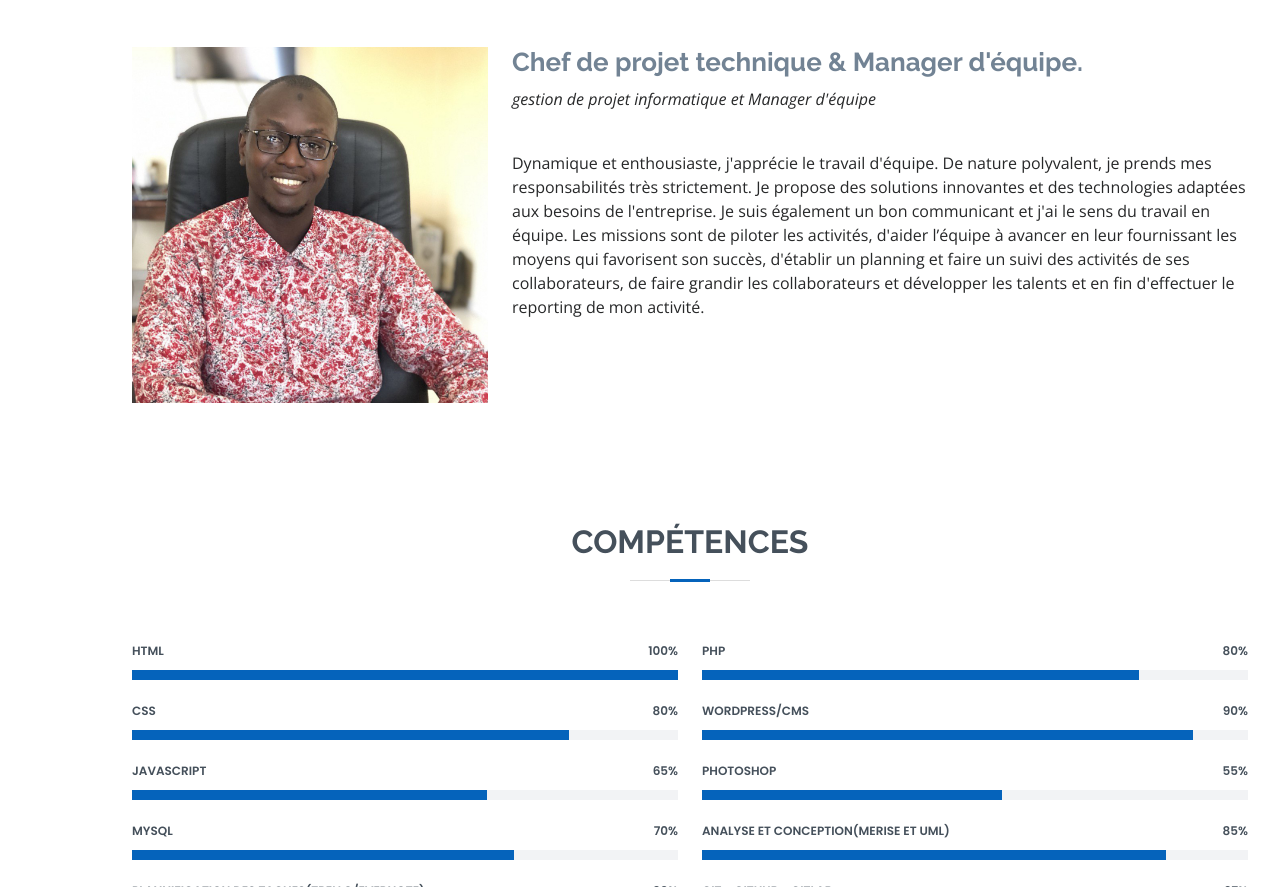
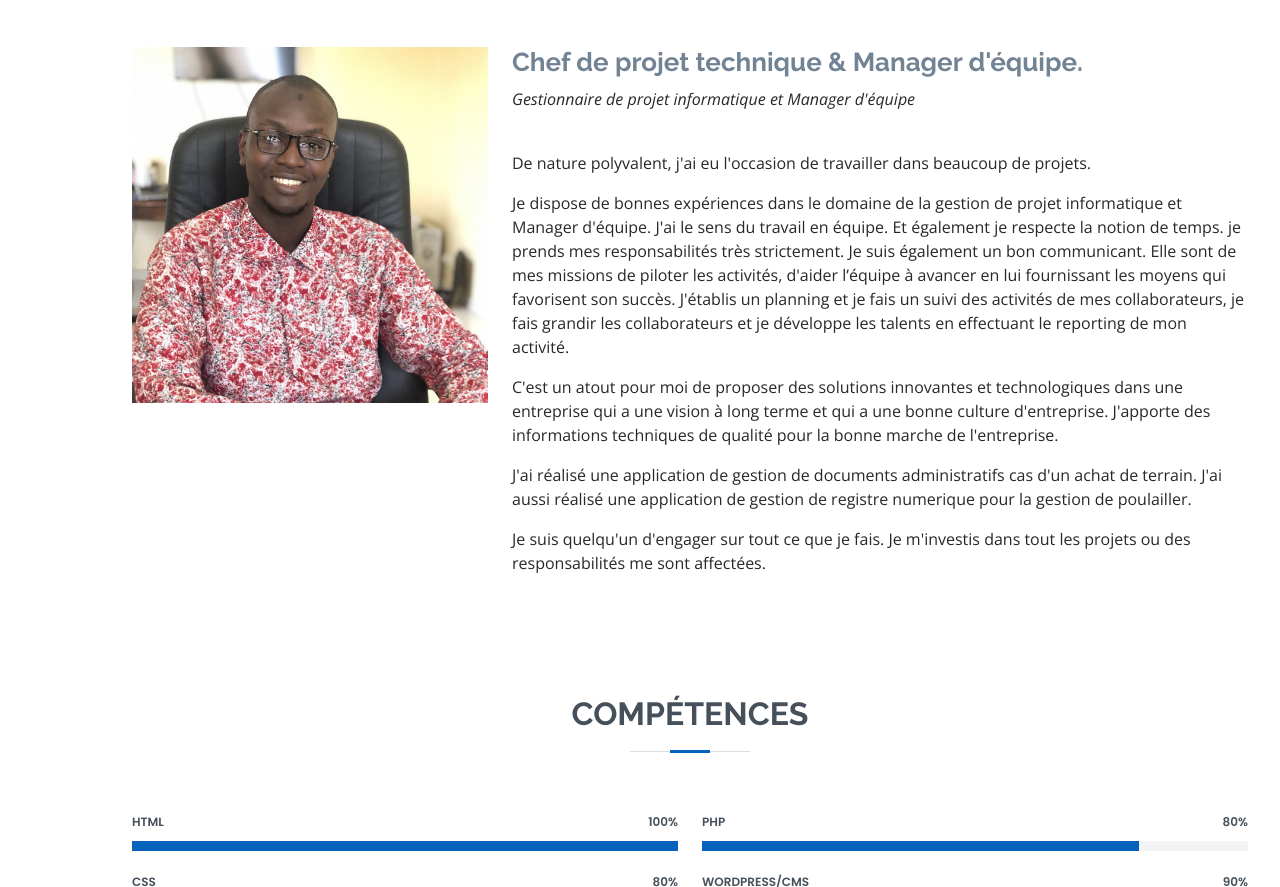
Before and after one commit to fallougeekeralafunti/MyResume, a plain HTML site: page index.html in a window 1280 px wide. Shown: the part 921-1808 px from the top of the page. Drawn offline with nearby package versions, Linux system fonts and the light colour scheme.

Commit message:
marketing de moi meme

```diff
--- a/index.html
+++ b/index.html
@@ -89,20 +89,27 @@
           <div class="col-lg-8 pt-4 pt-lg-0 content">
             <h3>Chef de projet technique &amp; Manager d'équipe.</h3>
             <p class="fst-italic">
-              gestion de projet informatique et Manager d'équipe
+              Gestionnaire de projet informatique et Manager d'équipe
             </p>
 
             <br>
 
             <p>
-              Dynamique et enthousiaste, j'apprécie le travail d'équipe. De nature polyvalent, je prends mes responsabilités très strictement. Je propose des solutions
-              innovantes et des technologies adaptées aux besoins de l'entreprise. Je suis également un bon communicant et j'ai le sens du travail en équipe.
-              Les missions sont de piloter les activités, d'aider l’équipe à avancer en leur fournissant les moyens qui favorisent son succès, d'établir un planning et faire un suivi des activités de ses collaborateurs, de faire grandir les collaborateurs et développer les talents et en fin d'effectuer le reporting de mon activité.
-
+              De nature polyvalent, j'ai eu l'occasion de travailler dans beaucoup de projets.
             </p>
-            <!-- <p>
-              Je suis titulaire d’une licence en informatique option Developpement et Administration d'Application. Avec 2 ans d’expérience, je me projette dans ce domaine depuis 2018 et je cherche à tendre vers le métier et le cadre qui me correspond le mieux.
-            </p> -->
+            <p>
+               Je dispose de bonnes expériences dans le domaine de la gestion de projet informatique et Manager d'équipe. J'ai le sens du travail en équipe. Et également je respecte la notion de temps.
+               je prends mes responsabilités très strictement. Je suis également un bon communicant. Elle sont de mes missions de piloter les activités, d'aider l’équipe à avancer en lui fournissant les moyens qui favorisent son succès. J'établis un planning et je fais un suivi des activités de mes collaborateurs, je fais grandir les collaborateurs et je développe les talents  en effectuant le reporting de mon activité.
+            </p>
+            <p>
+              C'est un atout pour moi de proposer des solutions innovantes et technologiques dans une entreprise qui a une vision à long terme et qui a une bonne culture d'entreprise. J'apporte des informations techniques de qualité pour la bonne marche de l'entreprise.
+            </p>
+            <p>
+              J'ai réalisé une application de gestion de documents administratifs cas d'un achat de terrain. J'ai aussi réalisé une application de gestion de registre numerique pour la gestion de poulailler.
+            </p>
+            <p>
+              Je suis quelqu'un d'engager sur tout ce que je fais. Je m'investis dans tout les projets ou des responsabilités me sont affectées.
+            </p>
           </div>
         </div>
 
```
